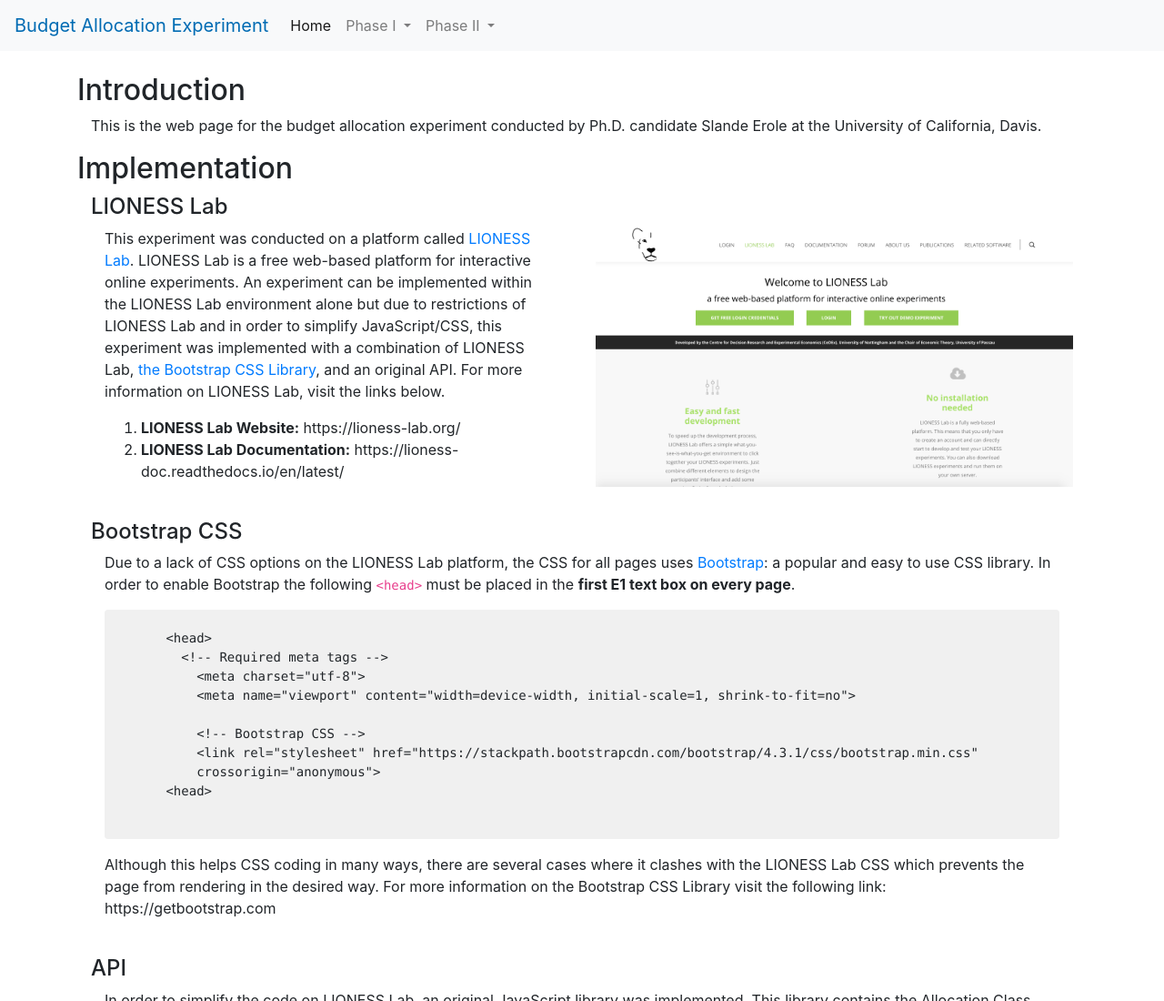
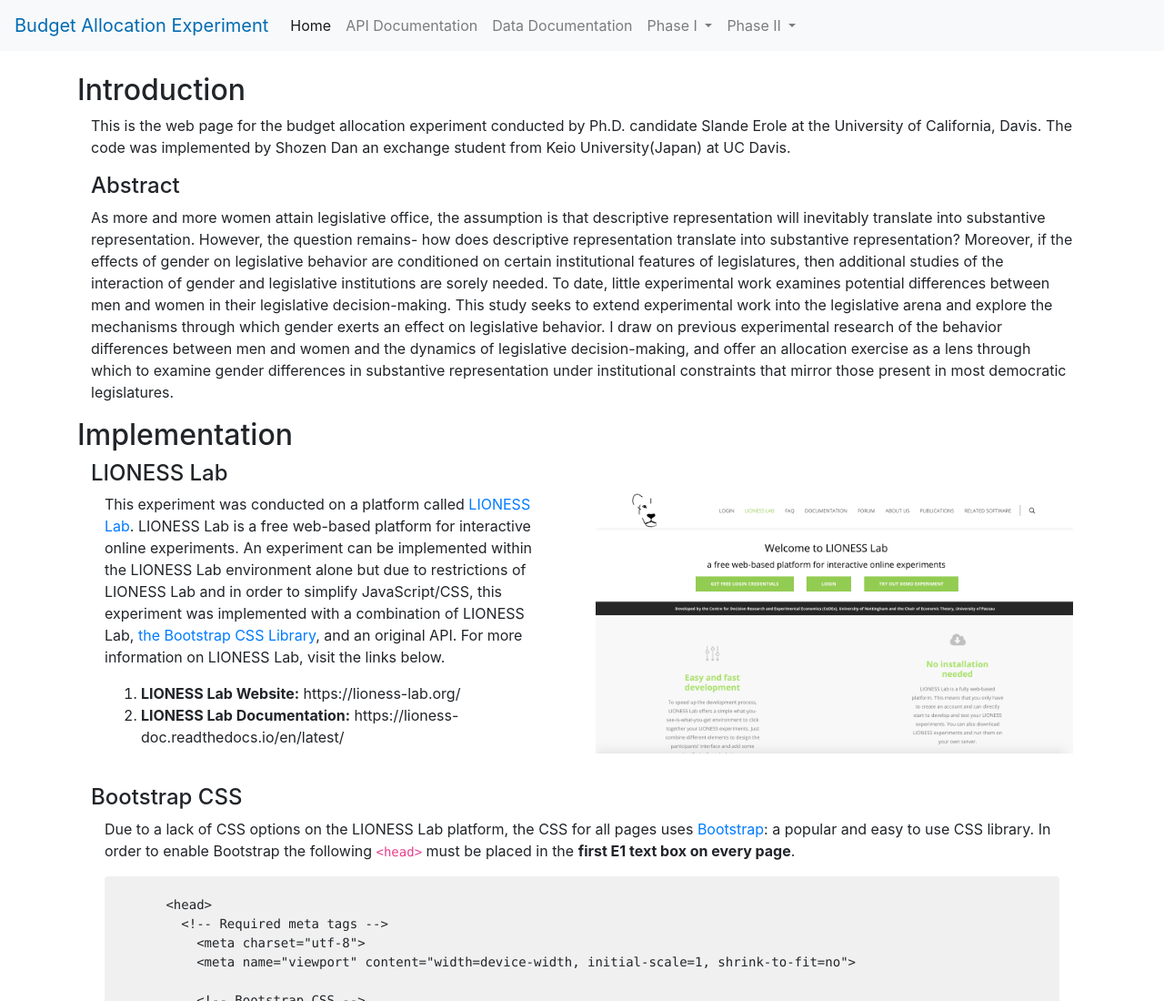
Before and after one commit to ShozenD/fund-allocation-experiment, a plain HTML site: page docs/index.html in a window 1280 px wide. Shown: the top 1100 px of the page at 91% size. Drawn offline with nearby package versions, Linux system fonts and the light colour scheme.

Commit message:
updated navbar and added abstract

```diff
--- a/docs/index.html
+++ b/docs/index.html
@@ -26,6 +26,14 @@
         <li class="nav-item active">
           <a class="nav-link" href="./index.html">Home<span class="sr-only">(current)</span></a>
         </li>
+        <!--API Documentation-->
+        <li class="nav-item">
+          <a class="nav-link" href="#">API Documentation</a>
+        </li>
+        <li class="nav-item">
+          <a class="nav-link" href="#">Data Documentation</a>
+        </li>
+
         <!--Phase I-->
         <li class="nav-item dropdown">
           <a class="nav-link dropdown-toggle" href="#" id="navbarDropdown" role="button" data-toggle="dropdown"
@@ -62,8 +70,10 @@
     <h2>Introduction</h2>
     <div class="container">
       <p>This is the web page for the budget allocation experiment conducted by Ph.D. candidate Slande Erole at the
-        University of California, Davis.
+        University of California, Davis. The code was implemented by Shozen Dan an exchange student from Keio University(Japan) at UC Davis.
       </p>
+      <h4>Abstract</h4>
+      <p>As more and more women attain legislative office, the assumption is that descriptive representation will inevitably translate into substantive representation. However, the question remains- how does descriptive representation translate into substantive representation? Moreover, if the effects of gender on legislative behavior are conditioned on certain institutional features of legislatures, then additional studies of the interaction of gender and legislative institutions are sorely needed. To date, little experimental work examines potential differences between men and women in their legislative decision-making. This study seeks to extend experimental work into the legislative arena and explore the mechanisms through which gender exerts an effect on legislative behavior. I draw on previous experimental research of the behavior differences between men and women and the dynamics of legislative decision-making, and offer an allocation exercise as a lens through which to examine gender differences in substantive representation under institutional constraints that mirror those present in most democratic legislatures.</p>
     </div>
   </div>
 
```
